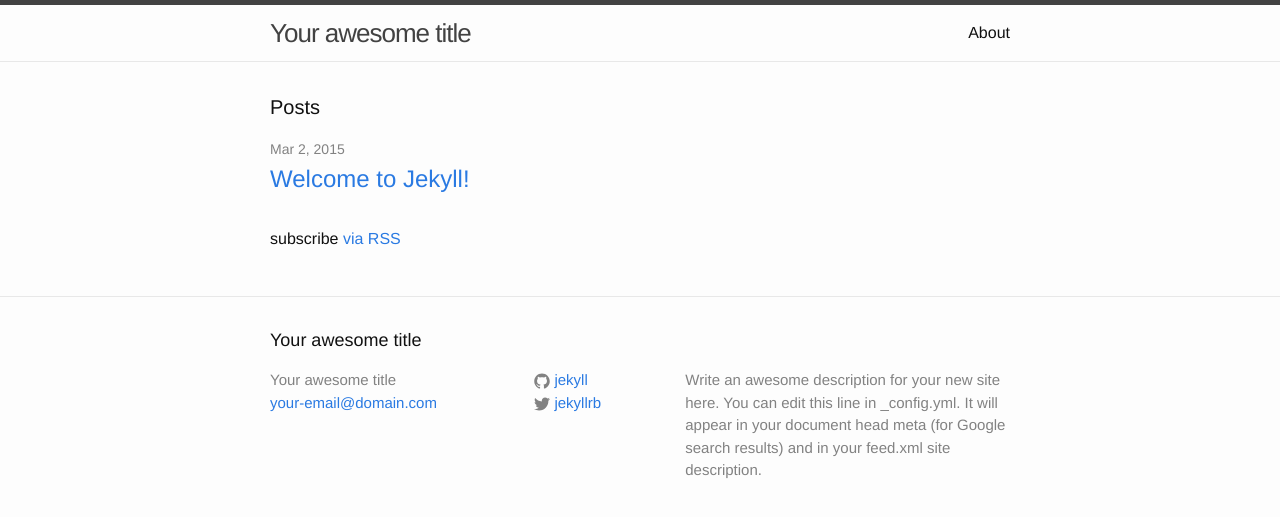
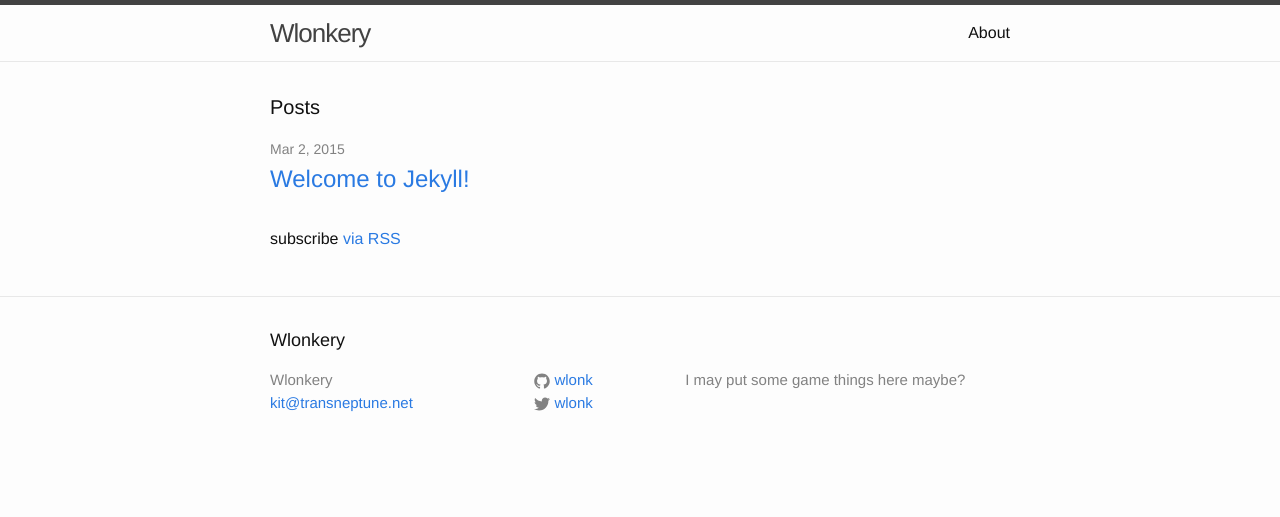
Before and after one commit to wlonk/wlonk.github.io, a Jekyll site: the page built from index.html, in a window 1280 px wide. Shown: the top 517 px of the page. Built offline with Jekyll 4.4.1, drawn with Linux system fonts in a browser that asks for light colours.

Commit message:
Tweaks to config.

```diff
--- a/_config.yml
+++ b/_config.yml
@@ -1,14 +1,12 @@
 # Site settings
-title: Your awesome title
-email: your-email@domain.com
+title: Wlonkery
+email: kit@transneptune.net
 description: > # this means to ignore newlines until "baseurl:"
-  Write an awesome description for your new site here. You can edit this
-  line in _config.yml. It will appear in your document head meta (for
-  Google search results) and in your feed.xml site description.
+  I may put some game things here maybe?
 baseurl: "" # the subpath of your site, e.g. /blog/
-url: "http://yourdomain.com" # the base hostname & protocol for your site
-twitter_username: jekyllrb
-github_username:  jekyll
+url: "http://wlonk.github.io"
+twitter_username: wlonk
+github_username:  wlonk
 
 # Build settings
 markdown: kramdown
```
